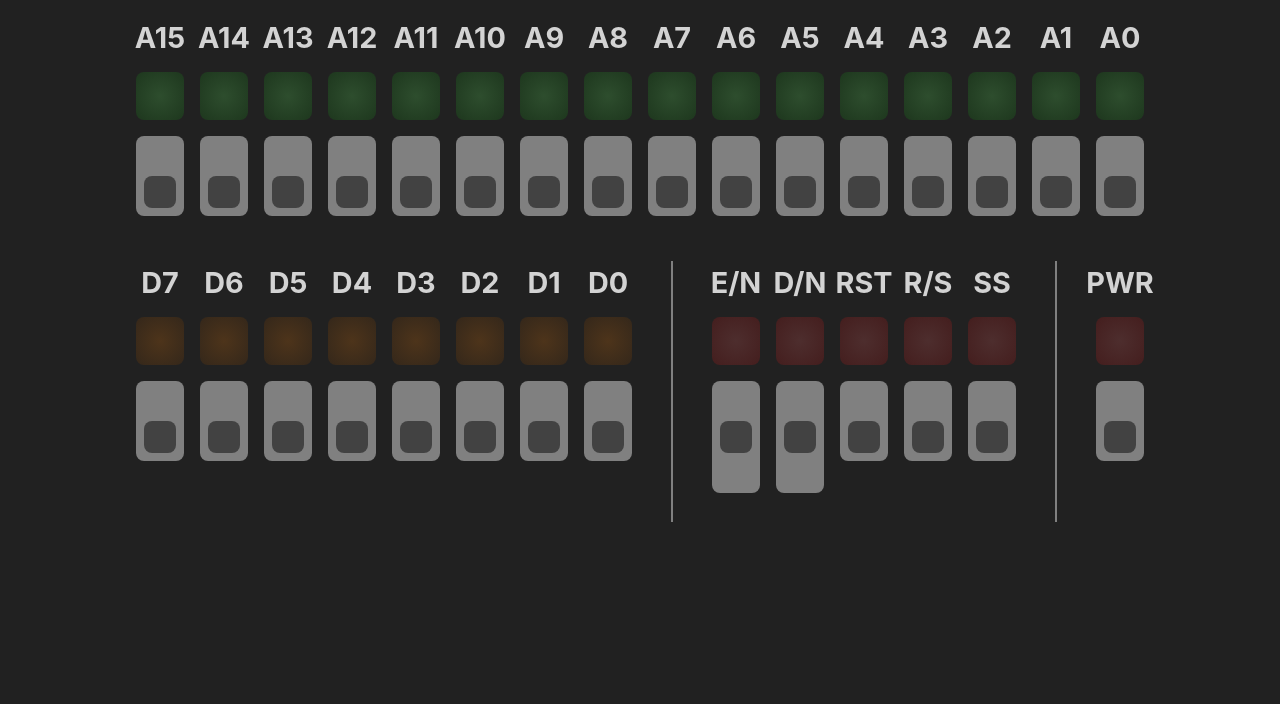
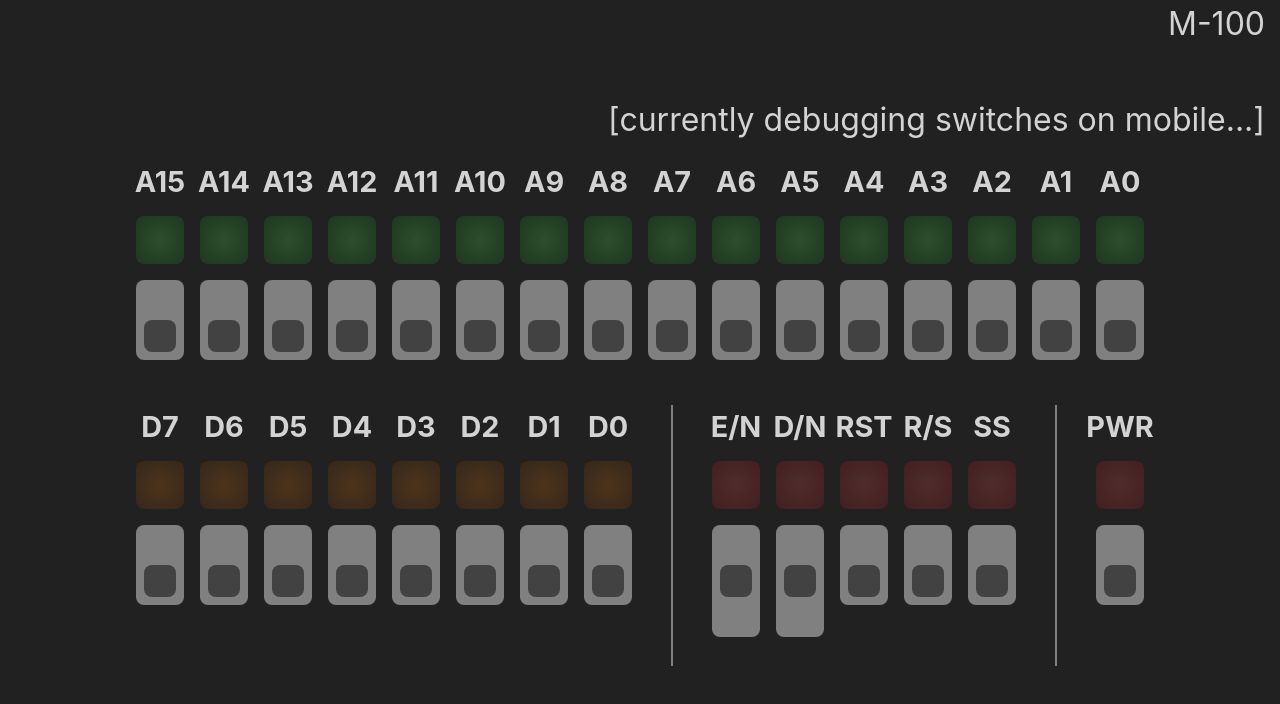
Before and after one commit to smcolash/retroblinken, a plain HTML site: page index.html in a window 1280 px wide. Drawn offline with nearby package versions, Linux system fonts and the light colour scheme.

Commit message:
debugging

```diff
--- a/index.html
+++ b/index.html
@@ -26,7 +26,19 @@
     <body>
 
 
-        <div class='container' style='font-size: 2.5vw;'>
+        <div class='container-fluid' style='font-size: 2.5vw;'>
+            <div class='d-flex flex-row justify-content-center'>
+                <div style="height: 3em; width: 100%; text-align: end;">
+                    M-100
+                </div>
+            </div>
+            <div class='d-flex flex-row justify-content-center'>
+                <div style="width: 100%; text-align: end;">
+                    [currently debugging switches on mobile...]
+                </div>
+            </div>
+
+
             <div class='d-flex flex-row justify-content-center'>
 
                 <div class='p-2 control'>
@@ -541,7 +553,7 @@ flange = 0.625"
 
 <!--
 
-        <div class='container' style='font-size: 16pt; margin-top: 1em;'>
+        <div class='container-fluid' style='font-size: 16pt; margin-top: 1em;'>
 
             <div class='d-flex flex-row justify-content-center'>
                 <div class="flange">
@@ -570,7 +582,7 @@ flange = 0.625"
 
 
 
-        <div class='container' style='font-size: 8pt;'>
+        <div class='container-fluid' style='font-size: 8pt;'>
             <div class='d-flex flex-row justify-content-center'>
 
                 <div class='p-2 control'>
```
